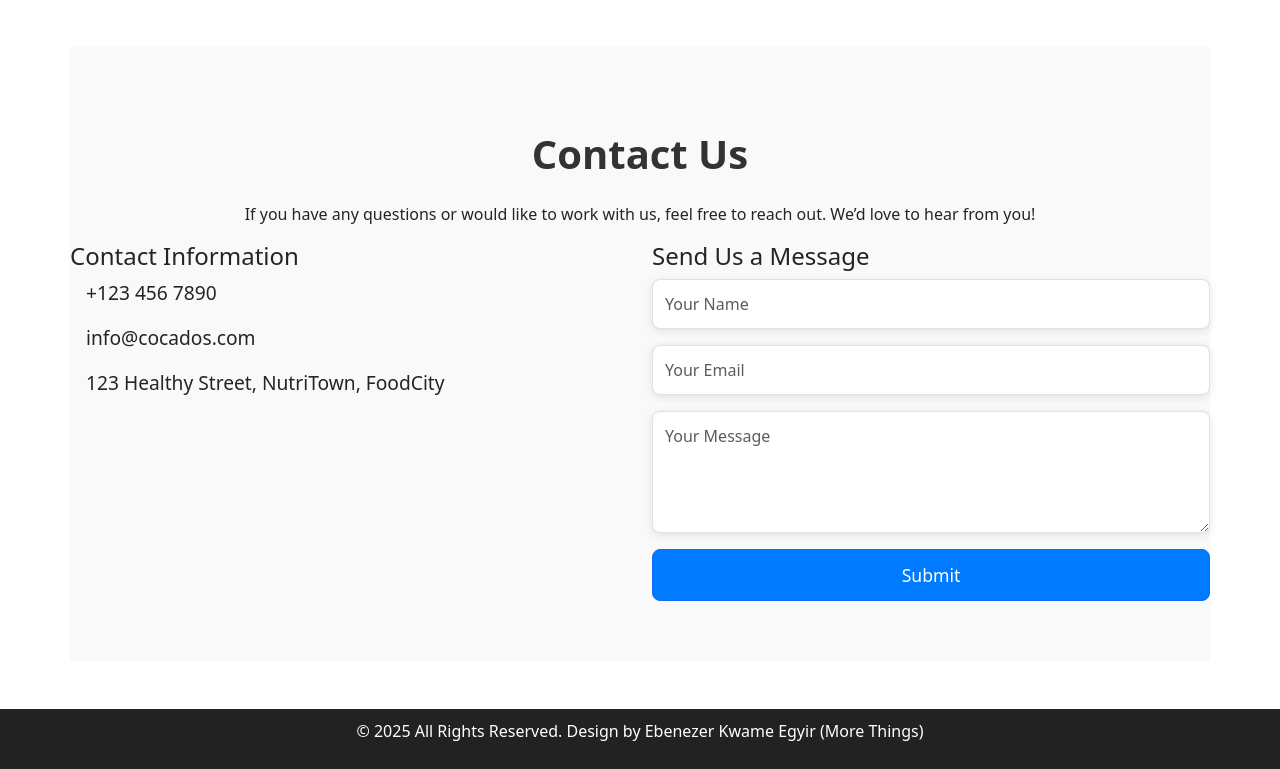
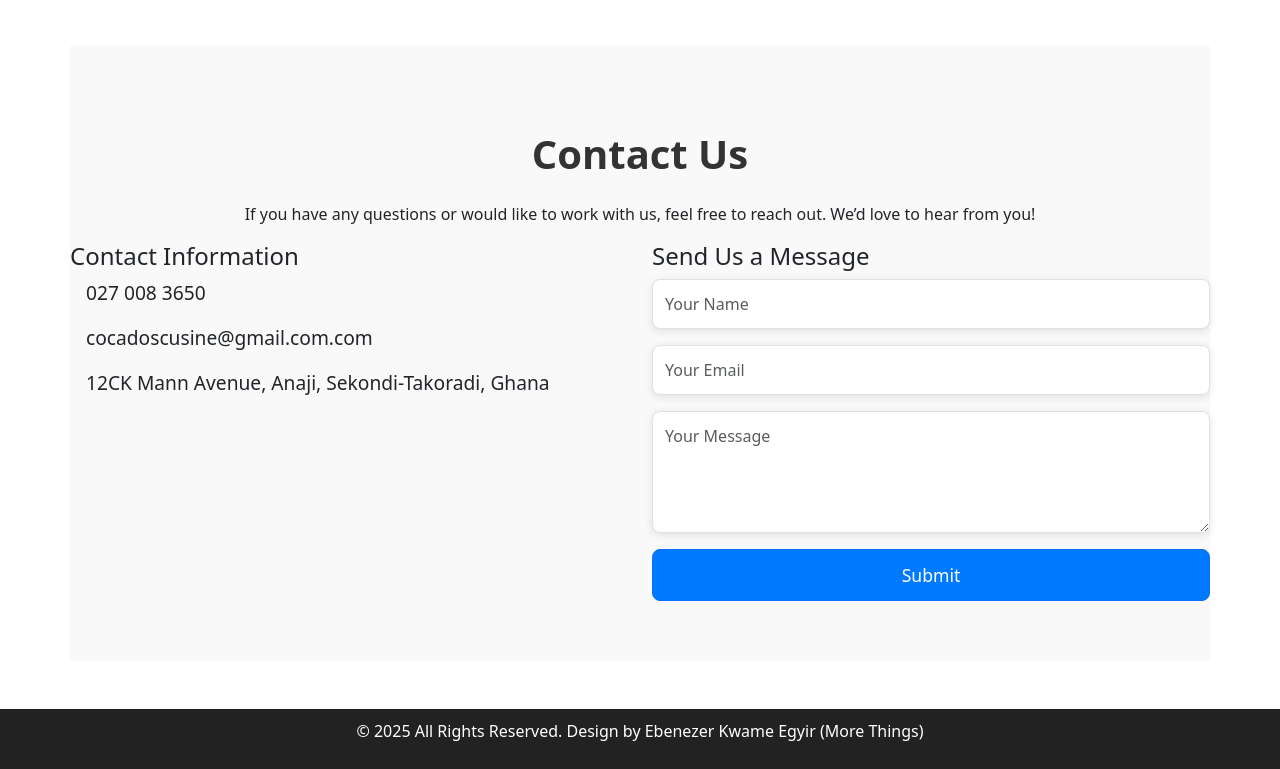
Before and after one commit to Ebenezer5/COCADOS, a plain HTML site: page index.html in a window 1280 px wide. Shown: the part 3083-3852 px from the top of the page. Drawn offline with nearby package versions, Linux system fonts and the light colour scheme.

Commit message:
Add files via upload

```diff
--- a/index.html
+++ b/index.html
@@ -478,15 +478,15 @@
                 <ul class="list-unstyled contact-info">
                     <li class="d-flex align-items-center mb-3">
                         <i class="bi bi-telephone-fill me-3"></i>
-                        <span class="lead">+123 456 7890</span>
+                        <span class="lead">027 008 3650</span>
                     </li>
                     <li class="d-flex align-items-center mb-3">
                         <i class="bi bi-envelope-fill me-3"></i>
-                        <span class="lead">info@cocados.com</span>
+                        <span class="lead">cocadoscusine@gmail.com.com</span>
                     </li>
                     <li class="d-flex align-items-center mb-3">
                         <i class="bi bi-geo-alt-fill me-3"></i>
-                        <span class="lead">123 Healthy Street, NutriTown, FoodCity</span>
+                        <span class="lead">12CK Mann Avenue, Anaji, Sekondi-Takoradi, Ghana</span>
                     </li>
                 </ul>
             </div>
```
